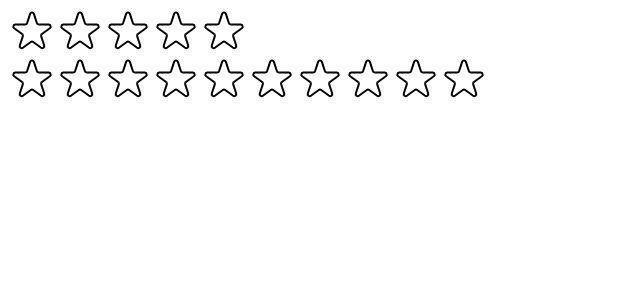
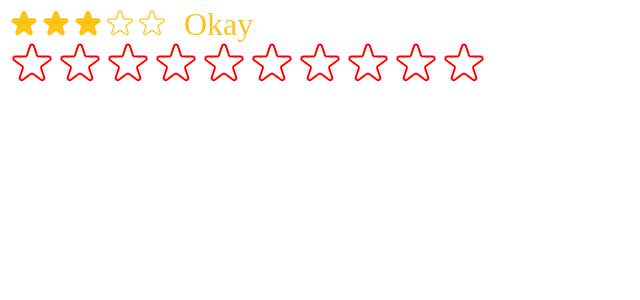
Before and after one commit to agg-geek/watch-n-chill, a React (Vite) app: page / in a window 1280 px wide. Shown: the top 300 px of the page, without its empty margins (0-640 px from the left). Built offline with nearby package versions, Linux system fonts and the light colour scheme.

Commit message:
Create star rating configuration options

```diff
--- a/src/components/StarRating.jsx
+++ b/src/components/StarRating.jsx
@@ -1,7 +1,5 @@
 import { useState } from 'react';
 
-// define the style objs outside the component
-// so that are not defined each time a component re-renders
 const containerStyle = {
 	display: 'flex',
 	alignItems: 'center',
@@ -10,44 +8,64 @@ const containerStyle = {
 
 const starContainerStyle = {
 	display: 'flex',
-	// gap: '4px',
 };
+
+export default function StarRating({
+	maxRating = 5,
+	color = '#fcc419',
+	size = 32,
+	className = '',
+	messages = [],
+	defaultRating = 0,
+	onSetRating,
+}) {
+	const [rating, setRating] = useState(defaultRating);
+	const [hoverRating, setHoverRating] = useState(0);
 
 	const textStyle = {
 		lineHeight: '1',
 		margin: '0',
+		color,
+		fontSize: `${size}px`,
 	};
 
-export default function StarRating({ maxRating = 5 }) {
-	const [rating, setRating] = useState(0);
-	const [hoverRating, setHoverRating] = useState(0);
+	function handleRating(rating) {
+		setRating(rating);
+		onSetRating(rating);
+	}
 
 	return (
-		<div style={containerStyle}>
+		<div style={containerStyle} className={className}>
 			<div style={starContainerStyle}>
 				{Array.from({ length: maxRating }, (_, i) => (
 					<Star
 						key={i}
+						color={color}
+						size={size}
 						fullStar={hoverRating ? hoverRating >= i + 1 : rating >= i + 1}
-						onRate={() => setRating(i + 1)}
+						onRate={() => handleRating(i + 1)}
 						onHoverIn={() => setHoverRating(i + 1)}
 						onHoverOut={() => setHoverRating(0)}
 					/>
 				))}
 			</div>
-			<p style={textStyle}>{hoverRating || rating || ''}</p>
+			<p style={textStyle}>
+				{messages.length === maxRating
+					? messages[hoverRating ? hoverRating - 1 : rating - 1]
+					: hoverRating || rating || ''}
+			</p>
 		</div>
 	);
 }
 
+function Star({ size, color, onRate, fullStar, onHoverIn, onHoverOut }) {
 	const starStyle = {
-	width: '48px',
-	height: '48px',
+		width: `${size}px`,
+		height: `${size}px`,
 		display: 'block',
 		cursor: 'pointer',
 	};
 
-function Star({ onRate, fullStar, onHoverIn, onHoverOut }) {
 	return (
 		<span
 			role="button"
@@ -60,8 +78,8 @@ function Star({ onRate, fullStar, onHoverIn, onHoverOut }) {
 				<svg
 					xmlns="http://www.w3.org/2000/svg"
 					viewBox="0 0 20 20"
-					fill="#000"
-					stroke="#000"
+					fill={color}
+					stroke={color}
 				>
 					<path d="M9.049 2.927c.3-.921 1.603-.921 1.902 0l1.07 3.292a1 1 0 00.95.69h3.462c.969 0 1.371 1.24.588 1.81l-2.8 2.034a1 1 0 00-.364 1.118l1.07 3.292c.3.921-.755 1.688-1.54 1.118l-2.8-2.034a1 1 0 00-1.175 0l-2.8 2.034c-.784.57-1.838-.197-1.539-1.118l1.07-3.292a1 1 0 00-.364-1.118L2.98 8.72c-.783-.57-.38-1.81.588-1.81h3.461a1 1 0 00.951-.69l1.07-3.292z" />
 				</svg>
@@ -70,7 +88,7 @@ function Star({ onRate, fullStar, onHoverIn, onHoverOut }) {
 					xmlns="http://www.w3.org/2000/svg"
 					fill="none"
 					viewBox="0 0 24 24"
-					stroke="#000"
+					stroke={color}
 				>
 					<path
 						strokeLinecap="round"
@@ -83,23 +101,3 @@ function Star({ onRate, fullStar, onHoverIn, onHoverOut }) {
 		</span>
 	);
 }
-
-/*
-SPACING SYSTEM (px)
-2 / 4 / 8 / 12 / 16 / 24 / 32 / 40 / 48 / 64 / 80 / 96 / 128
-
-FONT SIZE SYSTEM (px)
-10 / 12 / 14 / 16 / 18 / 20 / 24 / 30 / 36 / 44 /52 / 62 / 74 / 86 / 98
-*/
-
-/*
-FULL STAR
-
-
-
-
-EMPTY STAR
-
-
-
-*/
--- a/src/main.jsx
+++ b/src/main.jsx
@@ -6,7 +6,11 @@ import StarRating from './components/StarRating.jsx';
 ReactDOM.createRoot(document.getElementById('root')).render(
 	<React.StrictMode>
 		{/* <App /> */}
-		<StarRating maxRating={5} />
-		<StarRating maxRating={10} />
+		<StarRating
+			maxRating={5}
+			messages={['Terrible', 'Bad', 'Okay', 'Good', 'Amazing']}
+			defaultRating={3}
+		/>
+		<StarRating maxRating={10} size={48} color="red" />
 	</React.StrictMode>
 );
```
Lines whose indentation alone changed are shown as unchanged.
